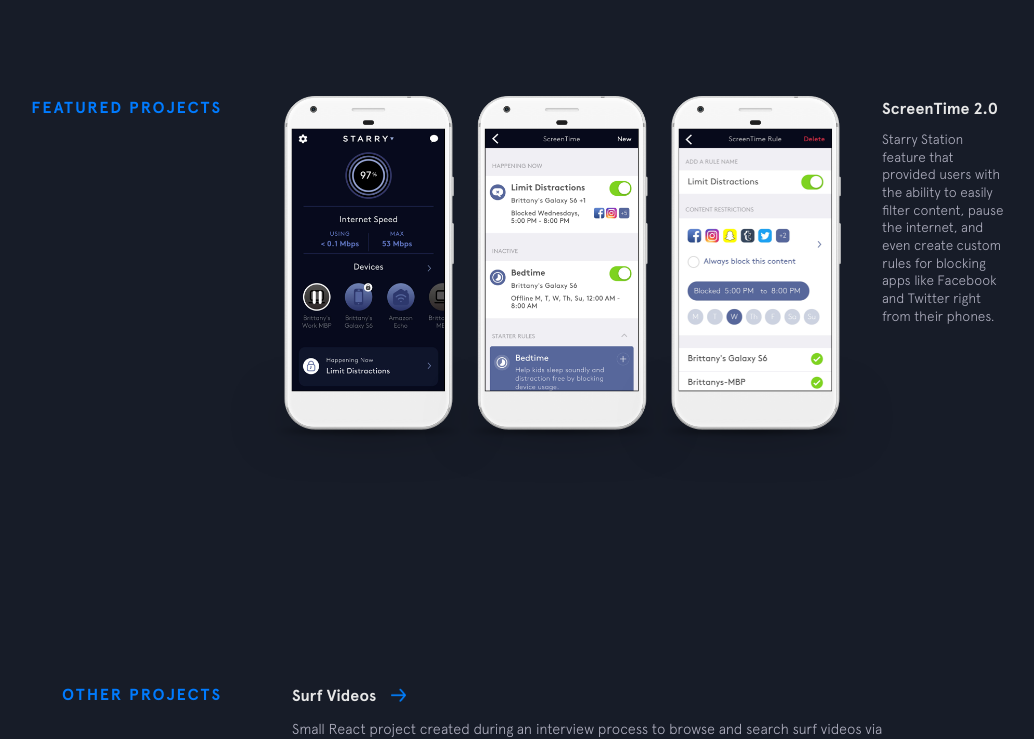
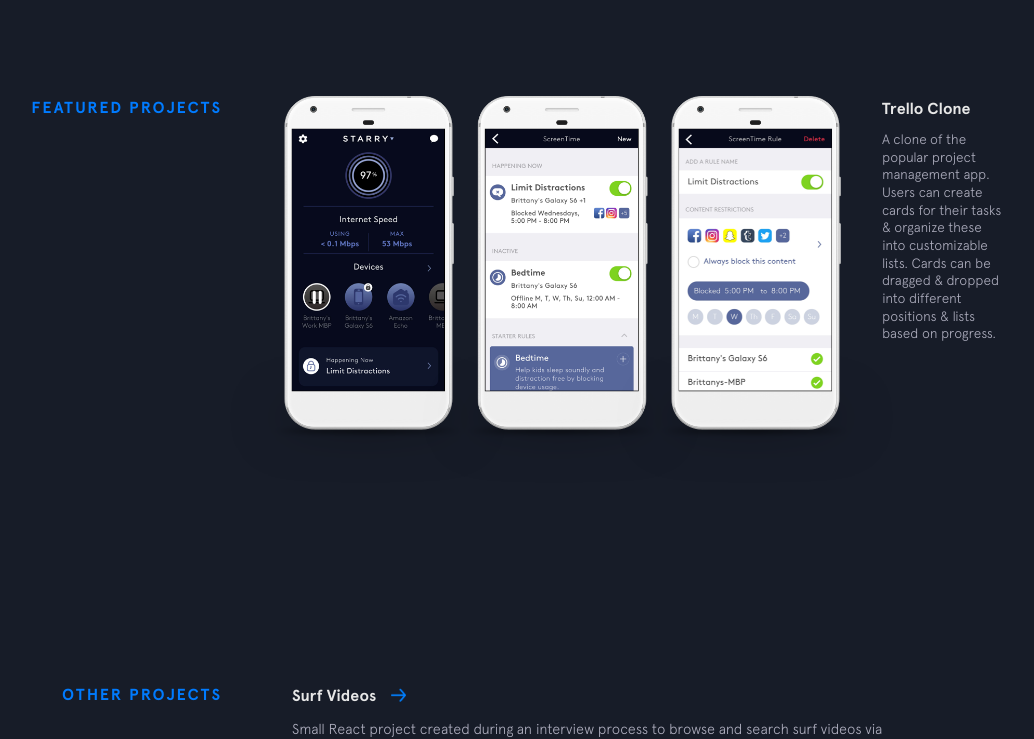
Before and after one commit to shashank-100/shashank-100.github.io, a Jekyll site: the page built from index.html, in a window 1280 px wide and 900 px high, scrolled down 843 px, cut to the strip 161-900 px from the top of the window. Shown: the whole strip, without its empty margins (158-1192 px from the left). Built offline with Jekyll 4.4.1, drawn with Linux system fonts in a browser that asks for light colours; nearby versions of some CDN libraries.

Commit message:
Update featured-projects.html

```diff
--- a/_includes/featured-projects.html
+++ b/_includes/featured-projects.html
@@ -17,10 +17,9 @@
       </figure>
       <figcaption class="project__caption">
         <div class="project__name">
-          <a href="https://play.google.com/store/apps/details?id=com.starry.management" target="_blank">ScreenTime 2.0</a>
+          <a href="https://play.google.com/store/apps/details?id=com.starry.management" target="_blank">Trello Clone</a>
         </div>
-        <p>Starry Station feature that provided users with the ability to easily filter content, pause the internet, and even
-          create custom rules for blocking apps like Facebook and Twitter right from their phones.</p>
+        <p>A clone of the popular project management app. Users can create cards for their tasks & organize these into customizable lists. Cards can be dragged & dropped into different positions & lists based on progress.</p>
       </figcaption>
     </div>
 </section>
```
